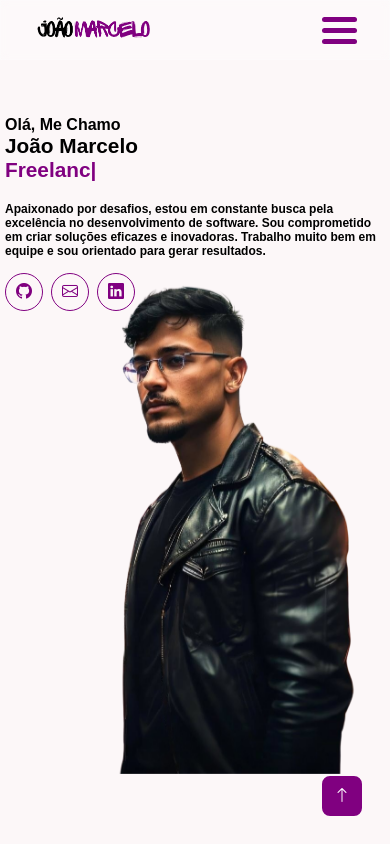
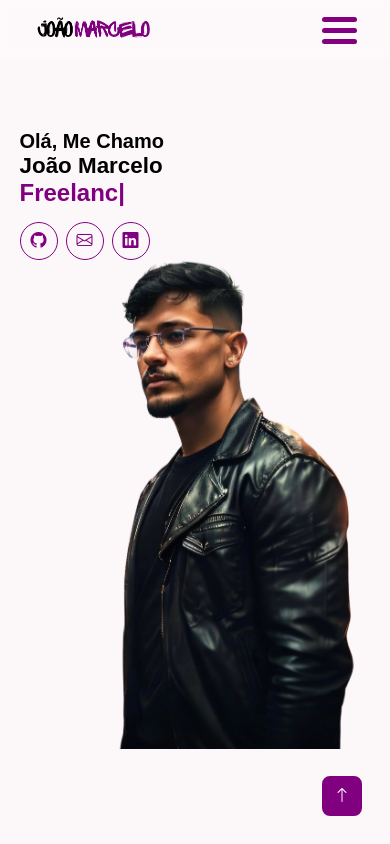
Before and after one commit to JohnnyNWT/my-portfolio, a React (Create React App) app: page / in a window 390 px wide. Shown: the top 844 px of the page. Built offline with nearby package versions, Linux system fonts and the light colour scheme; the HTML template or start-up script is replaced by a standard one.

Commit message:
FEAT: att

```diff
--- a/src/css/Home.css
+++ b/src/css/Home.css
@@ -97,7 +97,7 @@
   border-radius: 8px;
   cursor: pointer;
   transition: 0.5s ease;
-  z-index: 999;
+  z-index: 1;
 }
 
 .iconTop i {
@@ -204,28 +204,29 @@
   }
 
   .text-home {
-    font-size: 1rem;
+    font-size: 1.25rem;
   }
 
   .text-home2 {
-    font-size: 1.30rem;
+    font-size: 1.40rem;
   }
 
   .highlights {
-    font-size: 1.30rem;
+    font-size: 1.50rem;
   }
 
   .paragraph {
-    font-size: .75rem;
+    display: none;
   }
 
   .home-info {
-    width: 380px;
-    /* border: 1px solid blue; */
+    width: 90vw;
+    margin-bottom: 10px;
   }
 
   .container-home {
-    padding-top: 7rem;
-    padding-bottom: 300px;
+    padding-top: 10vh;
+    height: 900px;
+    gap: 11rem;
   }
 }
```
